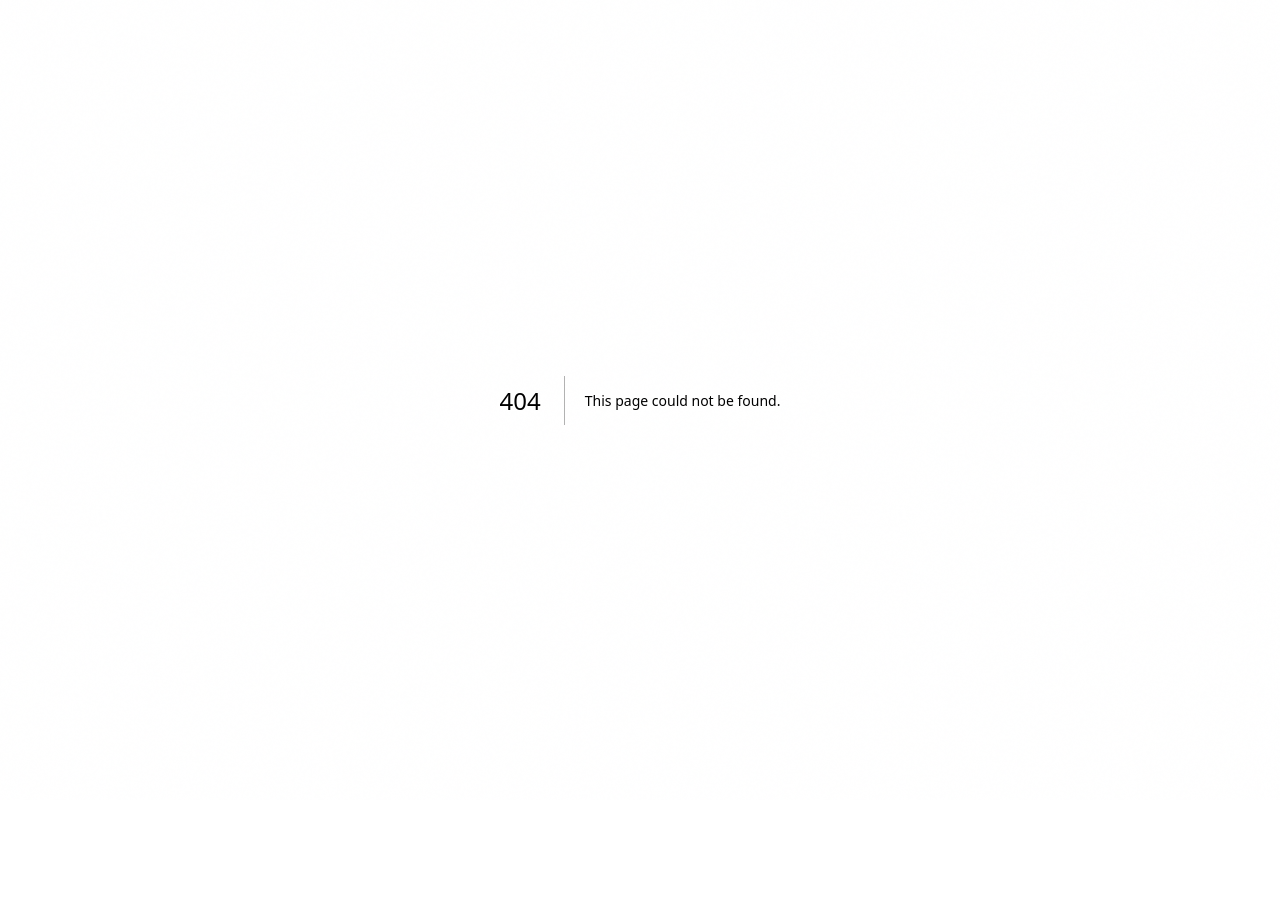
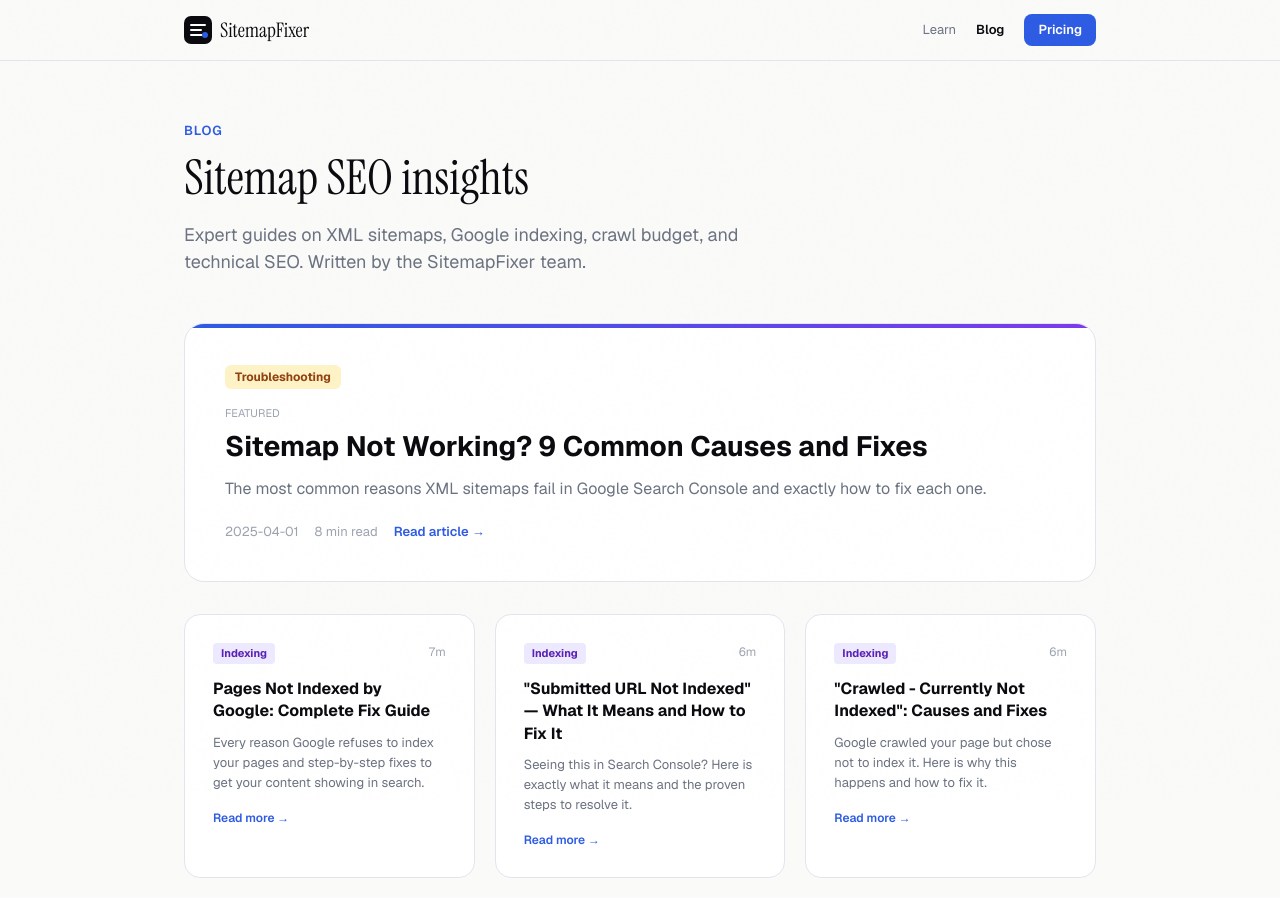
Before and after one commit to Watermelon-Coctail-Bar/sitemap-fixer, a Next.js app: page /blog in a window 1280 px wide. Before the commit this address had no page. Shown: the top 898 px of the page. Before the commit the page ends 800 px from the top, so only its background shows below. Built offline with nearby package versions, Linux system fonts and the light colour scheme.

Commit message:
Create page.tsx

```diff
--- /dev/null
+++ b/src/app/blog/page.tsx
@@ -0,0 +1,93 @@
+import type { Metadata } from 'next';
+export const metadata: Metadata = {
+  title: 'Blog - Sitemap SEO Tips and Guides | SitemapFixer',
+  description: 'Expert guides on XML sitemaps, Google indexing, crawl budget, and technical SEO. Free articles from the SitemapFixer team.',
+  alternates: { canonical: 'https://sitemapfixer.com/blog' },
+};
+const POSTS = [
+  { slug: 'sitemap-not-working', title: 'Sitemap Not Working? 9 Common Causes and Fixes', desc: 'The most common reasons XML sitemaps fail in Google Search Console and exactly how to fix each one.', date: '2025-04-01', cat: 'Troubleshooting', min: 8 },
+  { slug: 'pages-not-indexed-google', title: 'Pages Not Indexed by Google: Complete Fix Guide', desc: 'Every reason Google refuses to index your pages and step-by-step fixes to get your content showing in search.', date: '2025-04-01', cat: 'Indexing', min: 7 },
+  { slug: 'submitted-url-not-indexed', title: '"Submitted URL Not Indexed" — What It Means and How to Fix It', desc: 'Seeing this in Search Console? Here is exactly what it means and the proven steps to resolve it.', date: '2025-04-01', cat: 'Indexing', min: 6 },
+  { slug: 'crawled-currently-not-indexed', title: '"Crawled - Currently Not Indexed": Causes and Fixes', desc: 'Google crawled your page but chose not to index it. Here is why this happens and how to fix it.', date: '2025-04-01', cat: 'Indexing', min: 6 },
+  { slug: 'pages-in-sitemap-not-indexed', title: 'Pages in Sitemap But Not Indexed by Google', desc: 'Your sitemap is correct but Google still will not index those pages. Here are the real reasons.', date: '2025-04-01', cat: 'Indexing', min: 5 },
+  { slug: 'sitemap-errors-google-search-console', title: 'Sitemap Errors in Google Search Console: Complete Fix Guide', desc: 'Every sitemap error type in Search Console and exactly how to fix each one fast.', date: '2025-04-01', cat: 'Troubleshooting', min: 7 },
+  { slug: 'google-not-crawling-my-site', title: 'Google Not Crawling My Site: How to Fix It', desc: 'All the reasons Googlebot stops crawling your site and the exact steps to fix each one.', date: '2025-04-01', cat: 'Crawling', min: 6 },
+  { slug: 'sitemap-checker', title: 'Sitemap Checker: How to Validate and Fix Your XML Sitemap', desc: 'How to use a sitemap checker, what issues it finds, and how to fix every common error.', date: '2025-04-01', cat: 'Tools', min: 5 },
+  { slug: 'sitemap-validator', title: 'Sitemap Validator: Check Your XML Sitemap for Errors', desc: 'How to validate your XML sitemap meets Google standards and fix every validation error.', date: '2025-04-01', cat: 'Tools', min: 5 },
+  { slug: 'google-search-console-sitemap', title: 'Google Search Console Sitemap: Submit, Monitor, and Fix', desc: 'How to submit your sitemap in Search Console, read the report, and fix common issues.', date: '2025-04-01', cat: 'Search Console', min: 6 },
+];
+const CAT_COLORS: Record<string, string> = {
+  'Troubleshooting': '#fef3c7',
+  'Indexing': '#ede9fe',
+  'Crawling': '#dcfce7',
+  'Tools': '#dbeafe',
+  'Search Console': '#fce7f3',
+};
+const CAT_TEXT: Record<string, string> = {
+  'Troubleshooting': '#92400e',
+  'Indexing': '#5b21b6',
+  'Crawling': '#166534',
+  'Tools': '#1e40af',
+  'Search Console': '#9d174d',
+};
+export default function BlogIndex() {
+  return (
+    <div style={{ minHeight: '100vh', background: '#fafaf9' }}>
+      {/* Nav */}
+      <nav style={{ borderBottom: '1px solid #e4e4ed', background: 'rgba(250,250,249,0.9)', backdropFilter: 'blur(12px)', position: 'sticky', top: 0, zIndex: 100 }}>
+        <div style={{ maxWidth: 960, margin: '0 auto', padding: '14px 24px', display: 'flex', alignItems: 'center', justifyContent: 'space-between' }}>
+          <a href="/" style={{ display: 'flex', alignItems: 'center', gap: 8, textDecoration: 'none' }}>
+            <svg width="28" height="28" viewBox="0 0 28 28" fill="none"><rect width="28" height="28" rx="7" fill="#0a0a0f"/><path d="M7 9h14M7 14h10M7 19h12" stroke="white" strokeWidth="2" strokeLinecap="round"/><circle cx="21" cy="19" r="3" fill="#2d5be3"/></svg>
+            <span style={{ fontFamily: "'Instrument Serif', serif", fontSize: 20, color: '#0a0a0f' }}>SitemapFixer</span>
+          </a>
+          <div style={{ display: 'flex', gap: 20, alignItems: 'center' }}>
+            <a href="/learn" style={{ fontSize: 13, color: '#6b7280', textDecoration: 'none' }}>Learn</a>
+            <a href="/blog" style={{ fontSize: 13, color: '#0a0a0f', fontWeight: 600, textDecoration: 'none' }}>Blog</a>
+            <a href="/pricing" style={{ fontSize: 13, color: 'white', background: '#2d5be3', padding: '6px 14px', borderRadius: 8, textDecoration: 'none', fontWeight: 600 }}>Pricing</a>
+          </div>
+        </div>
+      </nav>
+      <div style={{ maxWidth: 960, margin: '0 auto', padding: '60px 24px' }}>
+        {/* Header */}
+        <div style={{ marginBottom: 48 }}>
+          <div style={{ fontSize: 13, color: '#2d5be3', fontWeight: 600, marginBottom: 12, textTransform: 'uppercase', letterSpacing: '0.06em' }}>Blog</div>
+          <h1 style={{ fontFamily: "'Instrument Serif', serif", fontSize: 48, color: '#0a0a0f', marginBottom: 16, lineHeight: 1.1 }}>Sitemap SEO insights</h1>
+          <p style={{ fontSize: 18, color: '#6b7280', maxWidth: 560 }}>Expert guides on XML sitemaps, Google indexing, crawl budget, and technical SEO. Written by the SitemapFixer team.</p>
+        </div>
+        {/* Featured post */}
+        <a href={'/learn/' + POSTS[0].slug} style={{ display: 'block', textDecoration: 'none', background: 'white', border: '1px solid #e4e4ed', borderRadius: 20, padding: '40px', marginBottom: 32, position: 'relative', overflow: 'hidden' }}>
+          <div style={{ position: 'absolute', top: 0, left: 0, right: 0, height: 4, background: 'linear-gradient(90deg, #2d5be3, #7c3aed)' }} />
+          <div style={{ display: 'inline-block', background: CAT_COLORS[POSTS[0].cat], color: CAT_TEXT[POSTS[0].cat], fontSize: 12, fontWeight: 700, padding: '3px 10px', borderRadius: 6, marginBottom: 16 }}>{POSTS[0].cat}</div>
+          <div style={{ fontSize: 11, color: '#9ca3af', marginBottom: 8 }}>FEATURED</div>
+          <h2 style={{ fontSize: 28, fontWeight: 800, color: '#0a0a0f', marginBottom: 12, lineHeight: 1.25 }}>{POSTS[0].title}</h2>
+          <p style={{ fontSize: 16, color: '#6b7280', lineHeight: 1.6, marginBottom: 20 }}>{POSTS[0].desc}</p>
+          <div style={{ display: 'flex', alignItems: 'center', gap: 16, fontSize: 13, color: '#9ca3af' }}>
+            <span>{POSTS[0].date}</span>
+            <span>{POSTS[0].min} min read</span>
+            <span style={{ color: '#2d5be3', fontWeight: 600 }}>Read article →</span>
+          </div>
+        </a>
+        {/* Grid */}
+        <div style={{ display: 'grid', gridTemplateColumns: 'repeat(3, 1fr)', gap: 20 }}>
+          {POSTS.slice(1).map(post => (
+            <a key={post.slug} href={'/learn/' + post.slug} style={{ display: 'block', textDecoration: 'none', background: 'white', border: '1px solid #e4e4ed', borderRadius: 16, padding: '28px', transition: 'border-color 0.15s, box-shadow 0.15s' }}>
+              <div style={{ display: 'flex', justifyContent: 'space-between', alignItems: 'flex-start', marginBottom: 14 }}>
+                <span style={{ display: 'inline-block', background: CAT_COLORS[post.cat], color: CAT_TEXT[post.cat], fontSize: 11, fontWeight: 700, padding: '2px 8px', borderRadius: 4 }}>{post.cat}</span>
+                <span style={{ fontSize: 12, color: '#9ca3af' }}>{post.min}m</span>
+              </div>
+              <h3 style={{ fontSize: 16, fontWeight: 700, color: '#0a0a0f', marginBottom: 10, lineHeight: 1.4 }}>{post.title}</h3>
+              <p style={{ fontSize: 13, color: '#6b7280', lineHeight: 1.55 }}>{post.desc}</p>
+              <div style={{ fontSize: 12, color: '#2d5be3', fontWeight: 600, marginTop: 16 }}>Read more →</div>
+            </a>
+          ))}
+        </div>
+        {/* CTA */}
+        <div style={{ background: '#0a0a0f', borderRadius: 20, padding: '48px', textAlign: 'center', marginTop: 60 }}>
+          <h2 style={{ fontFamily: "'Instrument Serif', serif", fontSize: 32, color: 'white', marginBottom: 12 }}>Put it into practice</h2>
+          <p style={{ fontSize: 16, color: '#9ca3af', marginBottom: 28 }}>Analyze your sitemap free. Get AI-powered fixes in 60 seconds.</p>
+          <a href="/" style={{ display: 'inline-block', background: 'white', color: '#0a0a0f', padding: '14px 32px', borderRadius: 10, textDecoration: 'none', fontWeight: 700, fontSize: 15 }}>Analyze My Sitemap Free</a>
+        </div>
+      </div>
+    </div>
+  );
+}
```
